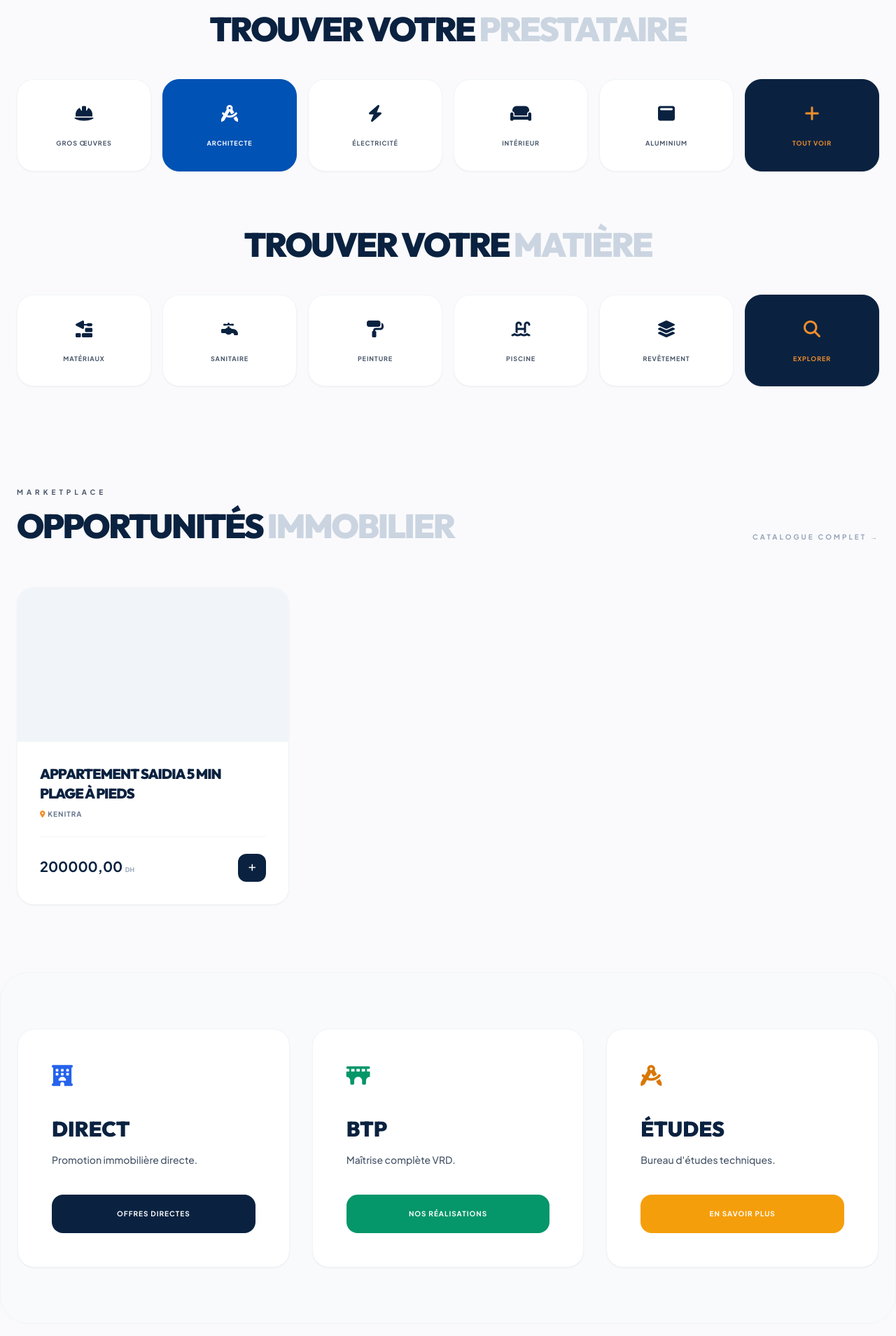
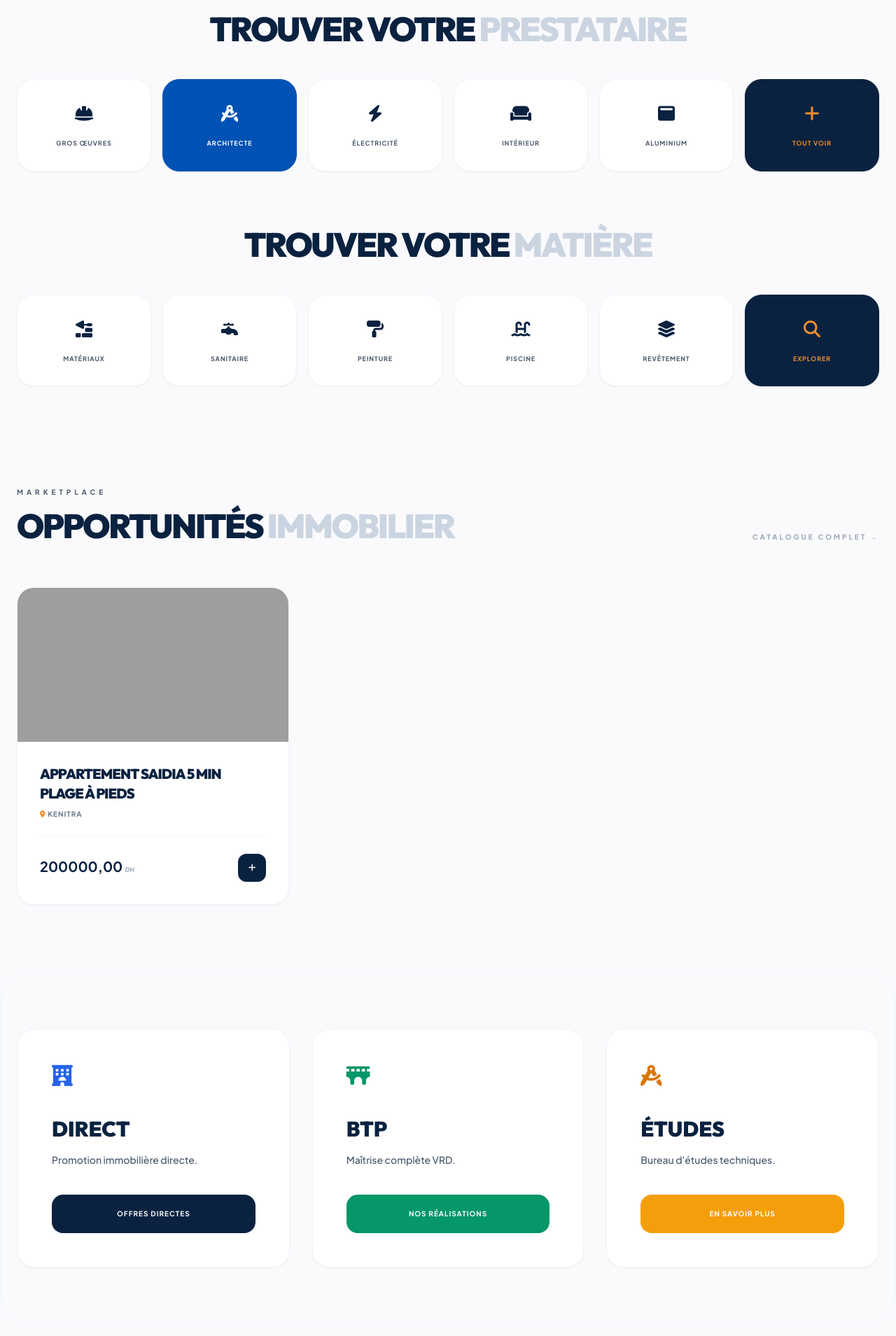
Before and after one commit to yeezus17/hci_system, a Django app: page /fr/ in a window 1280 px wide. Shown: the part 1024-2933 px from the top of the page at 70% size. Run offline with Django 5.2, Linux system fonts and the light colour scheme; data comes from the database, SQL or seed files in the repository; some libraries are stand-ins or nearby versions; grey boxes are pictures that could not be loaded.

Commit message:
fix: route marketplace loop thumbnails through annonce media foreignkey relationship

```diff
--- a/management/templates/management/home.html
+++ b/management/templates/management/home.html
@@ -247,9 +247,20 @@
         <div class="grid grid-cols-1 md:grid-cols-2 lg:grid-cols-3 gap-8">
             {% for annonce in annonces %}
             <a href="{% url 'annonce_detail' annonce.pk %}" class="pillar-card rounded-3xl overflow-hidden group bg-white border border-slate-100 shadow-sm">
-                <div class="h-[220px] bg-slate-100">
-                    {% if annonce.image %}<img src="{{ annonce.image.url }}" class="w-full h-full object-cover">{% endif %}
+
+                <div class="h-[220px] bg-slate-100 relative overflow-hidden">
+                    {% with first_media=annonce.media.first %}
+                        {% if first_media and first_media.file %}
+                            <img src="{{ first_media.file.url }}" class="w-full h-full object-cover transition-transform duration-500 group-hover:scale-105" alt="{{ annonce.titre }}">
+                        {% else %}
+                            <div class="w-full h-full flex flex-col items-center justify-center bg-slate-50 text-slate-300 gap-2 border-b border-slate-100">
+                                <i class="fa-solid fa-building-shield text-4xl text-[#0A2240]/10"></i>
+                                <span class="text-[9px] uppercase tracking-widest font-bold text-slate-400">{% trans "Image non disponible" %}</span>
+                            </div>
+                        {% endif %}
+                    {% endwith %}
                 </div>
+
                 <div class="p-8 flex-grow flex flex-col justify-between">
                     <div>
                         <h3 class="text-[#0A2240] text-xl font-black mb-2 uppercase tracking-tighter">{{ annonce.titre }}</h3>
```
